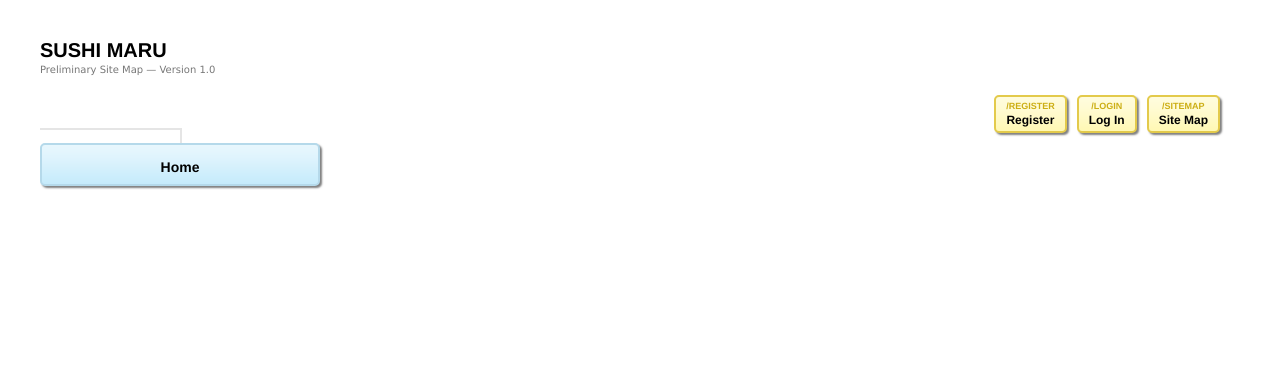
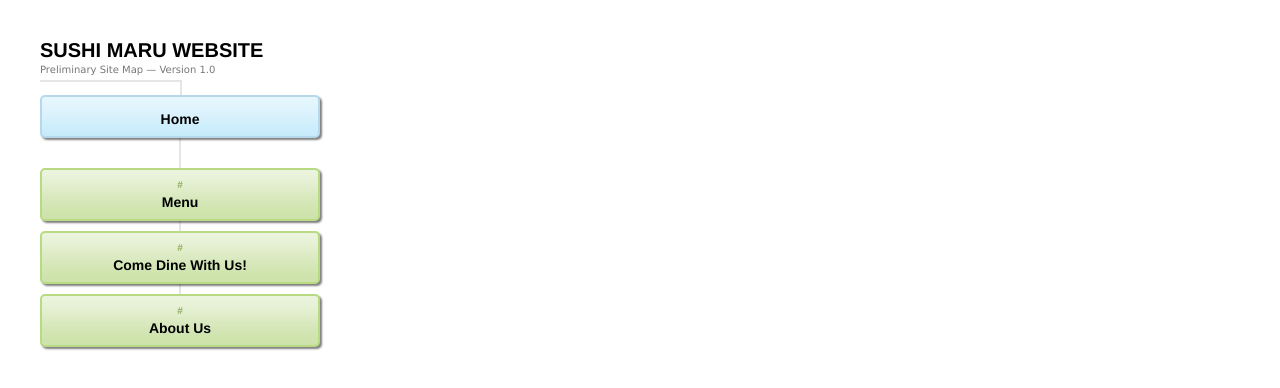
Before and after one commit to AmazingDeadpoolio/p6-restaurant-sitemap, a plain HTML site: page index.html in a window 1280 px wide. Drawn offline with Linux system fonts and the light colour scheme.

Commit message:
formed basic map

```diff
--- a/index.html
+++ b/index.html
@@ -13,19 +13,15 @@
 
 	<div class="sitemap">
 
-		<h1>Sushi Maru</h1>
+		<h1>Sushi Maru website</h1>
 		<h2>Preliminary Site Map &mdash; Version 1.0</h2>
-
-		<ul id="utilityNav">
-			<li><a href="/register">Register</a></li>
-			<li><a href="/login">Log In</a></li>
-			<li><a href="/sitemap">Site Map</a></li>
-		</ul>
 
 		<ul id="primaryNav" class="col4">
 			<li><a href="">Home</a>
 				<ul>
-
+					<li><a href="#">Menu</a></li>
+					<li><a href="#">Come Dine With Us!</a></li>
+					<li><a href="#">About Us</a></li>
 				</ul>
 			</li>
 		</ul>
```
